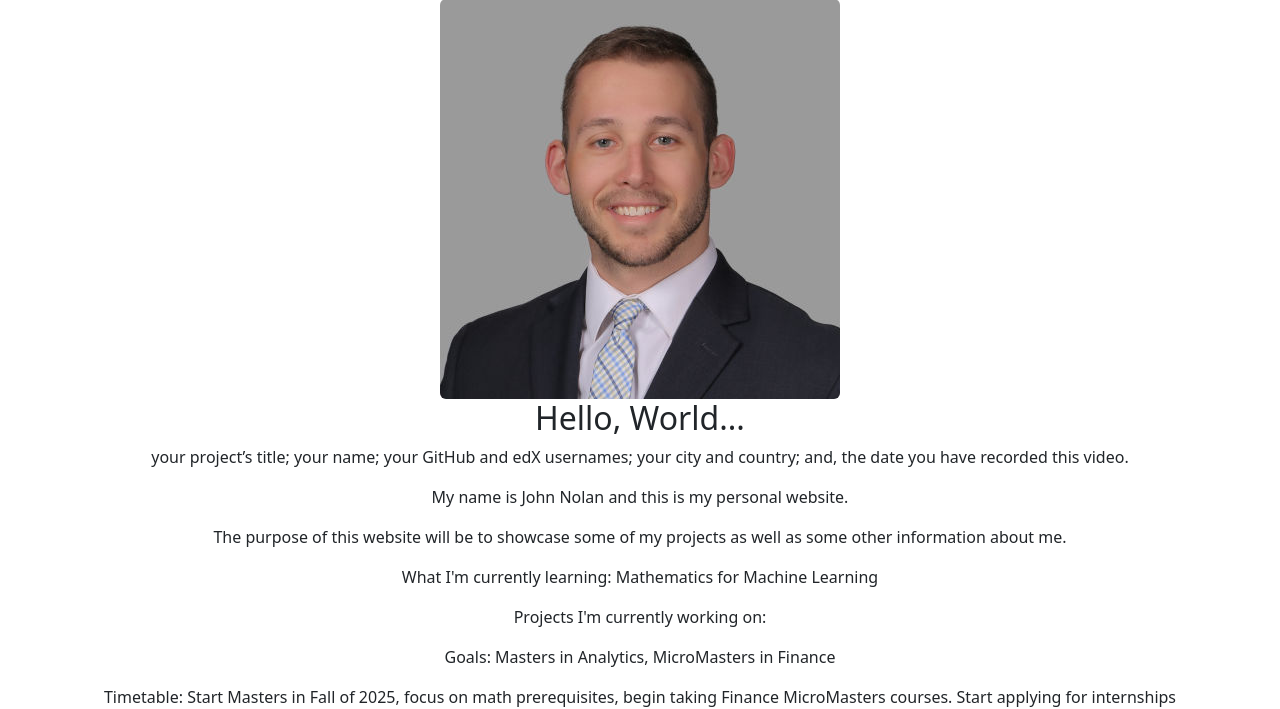
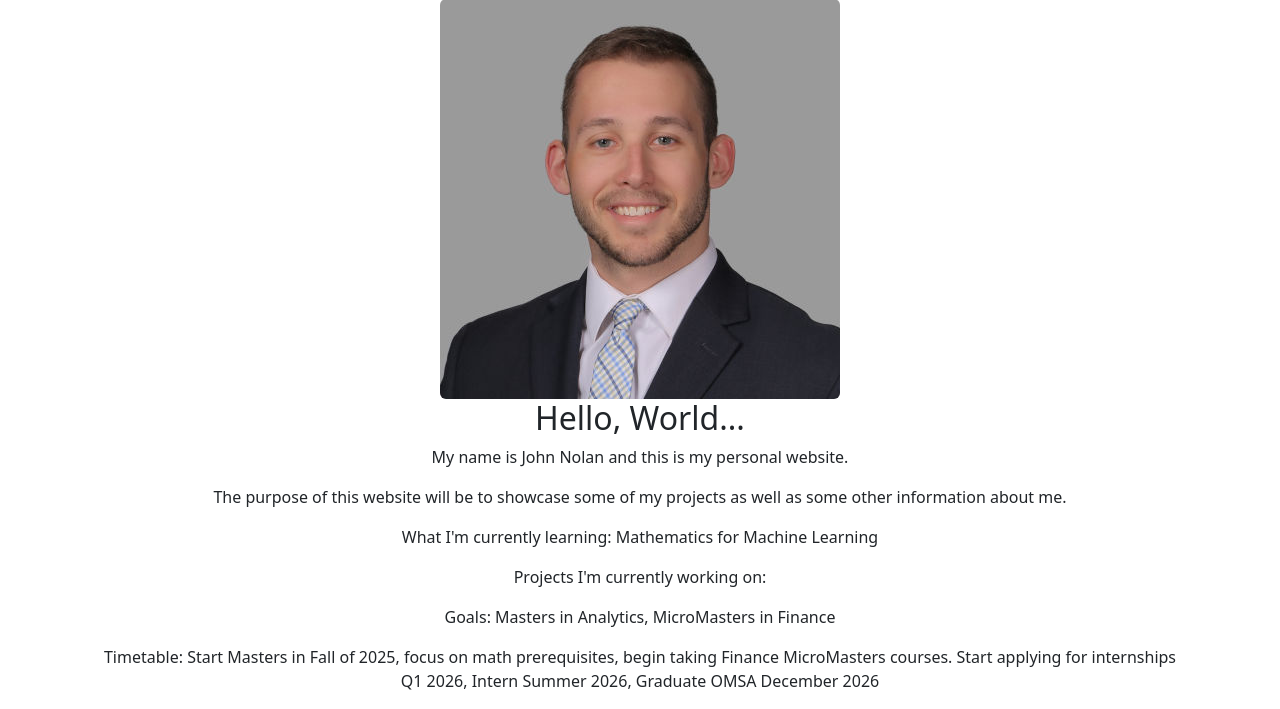
Before and after one commit to jnolan95/jnolan95.github.io, a Flask app: page / in a window 1280 px wide. Shown: the part 129-838 px from the top of the page. Run offline with Flask 3, Linux system fonts and the light colour scheme.

Commit message:
Update homepage.html

```diff
--- a/templates/homepage.html
+++ b/templates/homepage.html
@@ -10,11 +10,6 @@
 <div class="container mt-4">
     <img src="{{ url_for('static', filename='profile_picture.JPG') }}" alt="Profile Picture" class="img-fluid rounded">
     <h2>Hello, World...</h2>
-    <p>your project’s title;
-        your name;
-        your GitHub and edX usernames;
-        your city and country;
-        and, the date you have recorded this video.</p>
     <p>My name is John Nolan and this is my personal website.</p>
     <p>The purpose of this website will be to showcase some of my projects as well as some other information about me.</p>
     <p>What I'm currently learning: Mathematics for Machine Learning</p>
```
